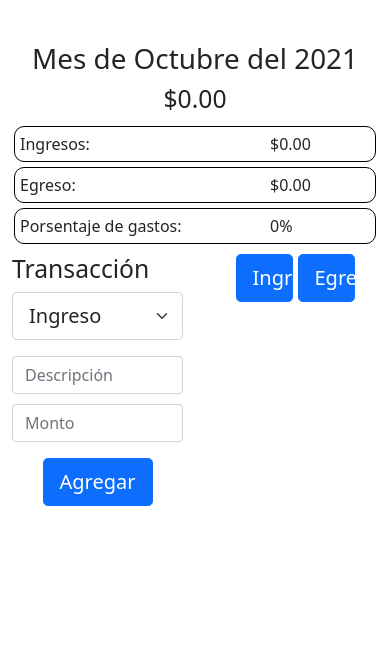
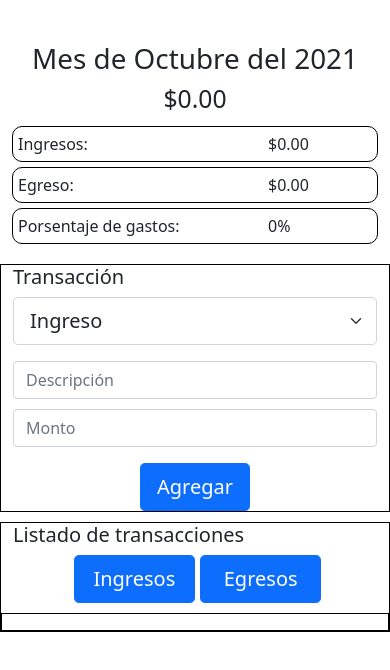
Before and after one commit to TheDiego350z1/DAW_DES_1, a plain HTML site: page index.html in a window 390 px wide. Drawn offline with nearby package versions, Linux system fonts and the light colour scheme.

Commit message:
responsive xd

```diff
--- a/asset/css/index.css
+++ b/asset/css/index.css
@@ -8,6 +8,9 @@ header {
     padding: 5px;
     margin-top: 5px;
 }
+.user_information {
+    max-width: 500px;
+}
 
 .data_information {
     width: 250px;
@@ -15,6 +18,10 @@ header {
 
 .acciones {
     margin-top: 10px;
+}
+.acciones section {
+    margin-top: 10px;
+    border: 1px solid black;
 }
 
 .tipos input{
--- a/index.html
+++ b/index.html
@@ -21,10 +21,10 @@
 
     </header>
     <main class="container">
-        <div class="d-flex justify-content-center">
+        <div class="row d-flex justify-content-center">
 
-            <section class="user_information">
-                <div class="col-12 d-flex flex-column align-items-center">
+            <section class="col-12 col-sm-12 col-lg-12 user_information">
+                <div class="col-12  d-flex flex-column align-items-center">
                     <h1 class="" id="fecha"></h1>
                     <h2 class="" id="balance"></h2>
                 </div>
@@ -44,8 +44,8 @@
         </div>
         <!--Sección de ingreso de información + mostrar datos-->
         <section class="row acciones">
-            <section class="col-6 transaction">
-                <h2>Transacción</h2>
+            <section class=" col-12 col-sm-12 col-lg-6  transaction">
+                <h5>Transacción</h5>
                 <select name="Opciones" id="options" class="form-select form-select-lg mb-3" aria-label=".form-select-lg example">
                     <option value="1">Ingreso</option>
                     <option value="2">Egreso</option>
@@ -58,8 +58,9 @@
                     <button id="add" type="submit" class="btn btn-primary btn-lg">Agregar</button>
                 </div>
             </section>
-            <section class="status col-6">
+            <section class="col-sm-12 col-12 col-lg-6 status ">
                 <div class="row d-flex justify-content-center buttons_actions">
+                    <h5>Listado de transacciones</h5>
                     <div class="row d-flex justify-content-center">
                         <button id="ingreso" type="submit" class="btn btn-primary col-4 btn-lg" >Ingresos</button>
                         <button id="egreso" type="submit" class="btn btn-primary col-4 btn-lg">Egresos</button>
```
